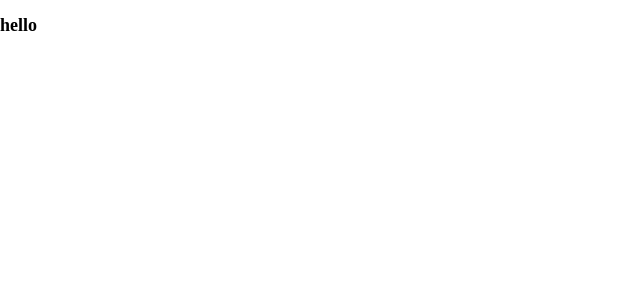
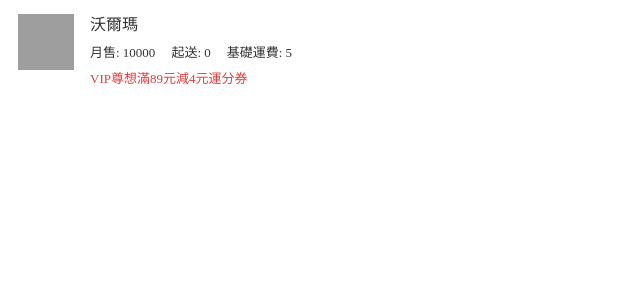
Before and after one commit to jacky1739/jingdong, a Vue app: page /#/shop in a window 1280 px wide. Shown: the top 300 px of the page, without its empty margins (0-640 px from the left). Built offline with nearby package versions, Linux system fonts and the light colour scheme; grey boxes are pictures that could not be loaded.

Commit message:
新增shop.vue

```diff
--- a/src/components/ShopInfo.vue
+++ b/src/components/ShopInfo.vue
@@ -1,7 +1,7 @@
 <template>
   <div class="shop">
     <img class="shop__img" :src="item.imgUrl" alt="" />
-    <div class="shop__content">
+    <div class="shop__content" :class="{ 'shop__content': true, 'shop__content--bordered': hideBorder ? false: true }">
       <div class="shop__content__title">{{ item.name }}</div>
       <div class="shop__content__tags">
         <span class="shop__content__tag">月售: {{ item.sales }}</span>
@@ -16,7 +16,7 @@
 <script>
 export default {
   name: 'ShopInfo',
-  props: ['item']
+  props: ['item', 'hideBorder']
 }
 </script>
 
@@ -26,7 +26,7 @@
 
 .shop {
   display: flex;
-  padding-top: .12rem 0;
+  margin-bottom: .15rem;
   &__img {
     margin-right: .16rem;
     width: .56rem;
@@ -34,15 +34,17 @@
   }
   &__content {
     flex: 1;
-    border-bottom: 1px solid $content-bgColor;
-    margin-bottom: .12rem;
+    padding-bottom: .04rem;
+    &--bordered {
+      border-bottom: 1px solid $content-bgColor;
+    }
     &__title {
       line-height: .22rem;
       font-size: .16rem;
       color: $content-fontcolor;
     }
     &__tags {
-      padding-top: .08rem;
+      margin-top: .08rem;
       line-height: .18rem;
       font-size: .13rem;
       color: $content-fontcolor;
@@ -51,11 +53,11 @@
       margin-right: .16rem;
     }
     &__highlight {
-      padding-top: .08rem 0 0 0;
+      margin: .08rem 0 0 0;
       line-height: .18rem;
       font-size: .13rem;
       color: #E93B3B;
     }
   }
-  }
+}
 </style>
--- a/src/views/home/Nearby.vue
+++ b/src/views/home/Nearby.vue
@@ -2,18 +2,6 @@
   <div>
     <div class="nearby">
       <h3 class="nearby__title">附近店铺</h3>
-      <!-- <div class="nearby__item" v-for="item in nearbyList" :key="item">
-        <img class="nearby__item__img" :src="item.imgUrl" alt="">
-        <div class="nearby__content">
-          <div class="nearby__content__title">{{ item.name }}</div>
-          <div class="nearby__content__tags">
-            <span class="nearby__content__tag">月售: {{ item.sales }}</span>
-            <span class="nearby__content__tag">起送: {{ item.expressLimit }}</span>
-            <span class="nearby__content__tag">基礎運費: {{ item.expressPrice }}</span>
-          </div>
-          <p class="nearby__content__highlight">{{ item.slogan }}</p>
-        </div>
-      </div> -->
       <ShopInfo v-for="item in nearbyList" :key="item" :item="item" />
     </div>
   </div>
@@ -28,21 +16,6 @@
   name: 'nearby',
   components: { ShopInfo },
   setup () {
-    // const nearbyList = [
-    //   {
-    //     imgUrl: 'http://www.dell-lee.com/imgs/vue3/near.png',
-    //     title: '沃尔玛',
-    //     tag: ['月售1万+', '起送¥0', '基础运费¥5'],
-    //     desc: 'vip 尊享满89元减4元运费券 (每月3张)'
-    //   },
-    //   {
-    //     imgUrl: 'http://www.dell-lee.com/imgs/vue3/near.png',
-    //     title: '沃尔玛',
-    //     tag: ['月售1万+', '起送¥0', '基础运费¥5'],
-    //     desc: 'vip 尊享满89元减4元运费券 (每月3张)'
-    //   }
-    // ]
-
     const nearbyList = ref([])
     const getNearbyList = async () => {
       const result = await get('/api/shop/hot-list')
@@ -70,41 +43,8 @@
   &__title {
     margin: .16rem 0 .14rem 0;
     font-size: .18rem;
+    font-weight: normal;
     color: $content-fontcolor;
-  }
-  &__item {
-    display: flex;
-    padding-top: .12rem 0;
-    &__img {
-      margin-right: .16rem;
-      width: .56rem;
-      height: .56rem;
-    }
-  }
-  &__content {
-    flex: 1;
-    border-bottom: 1px solid $content-bgColor;
-    margin-bottom: .12rem;
-    &__title {
-      line-height: .22rem;
-      font-size: .16rem;
-      color: $content-fontcolor;
-    }
-    &__tags {
-      padding-top: .08rem;
-      line-height: .18rem;
-      font-size: .13rem;
-      color: $content-fontcolor;
-    }
-    &__tag {
-      margin-right: .16rem;
-    }
-    &__highlight {
-      padding-top: .08rem 0 0 0;
-      line-height: .18rem;
-      font-size: .13rem;
-      color: #E93B3B;
-    }
   }
 }
 </style>
--- a/src/views/login/Login.vue
+++ b/src/views/login/Login.vue
@@ -2,10 +2,10 @@
   <div class="wrapper">
     <img class="wrapper__img" src="http://www.dell-lee.com/imgs/vue3/user.png" alt="">
     <div class="wrapper__input">
-        <input class="wrapper__input__content" type="text" placeholder="請輸入用戶名" v-model="username">
+      <input class="wrapper__input__content" type="text" placeholder="請輸入用戶名" v-model="username">
     </div>
     <div class="wrapper__input">
-        <input class="wrapper__input__content" type="password" placeholder="請輸入密碼" v-model="password" autocomplete="new-password">
+      <input class="wrapper__input__content" type="password" placeholder="請輸入密碼" v-model="password" autocomplete="new-password">
     </div>
     <div class="wrapper__login-button" @click="handleLogin">登入</div>
     <div class="wrapper__login-link">
--- a/src/views/shop/Shop.vue
+++ b/src/views/shop/Shop.vue
@@ -1,12 +1,43 @@
 <template>
-  <h2>hello</h2>
+  <div class="wrapper">
+    <div class="search"></div>
+    <ShopInfo :item="item" :hideBorder="true" />
+  </div>
 </template>
 
 <script>
+import ShopInfo from '../../components/ShopInfo.vue'
+
 export default {
+  name: 'Shop',
+  components: { ShopInfo },
+  setup () {
+    const item = {
+      _id: '1',
+      name: '沃爾瑪',
+      imgUrl: 'http://www.dell-lee.com/imgs/vue3/near.png',
+      sales: 10000,
+      expressLimit: 0,
+      expressPrice: 5,
+      slogan: 'VIP尊想滿89元減4元運分券'
+    }
+
+    return { item }
+  }
 }
 </script>
 
 <style lang="scss" scoped>
-
+.wrapper {
+  padding: .14rem .18rem;
+  &__header {
+    &__content {
+      display: flex;
+    }
+    &__input__content {
+      display: block;
+      width: 100%;
+    }
+  }
+}
 </style>
```
